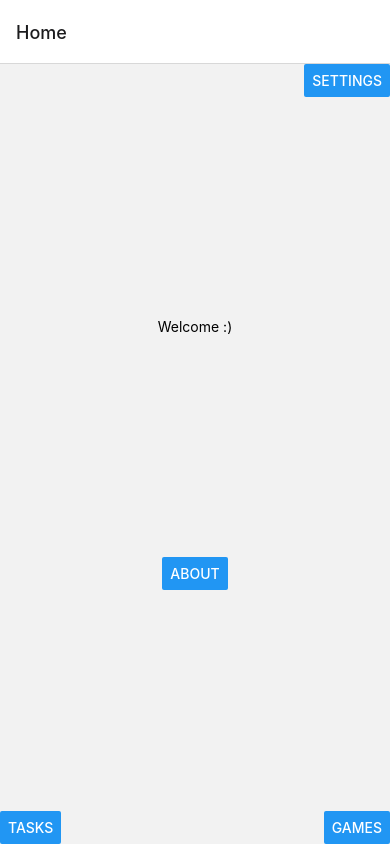
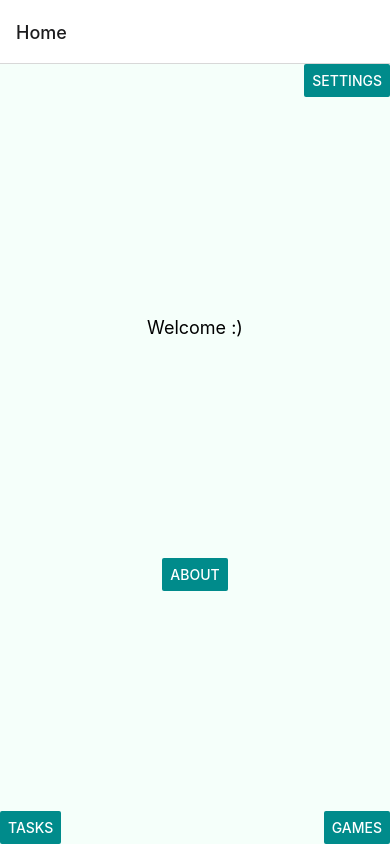
Before and after one commit to saltysodapop/COSI153a, a React Native app in the folder finalProject/: screen /Home in a window 390 px wide. Built offline with nearby package versions, Linux system fonts and the light colour scheme.

Commit message:
procrastinating :/

```diff
--- a/finalProject/App.js
+++ b/finalProject/App.js
@@ -4,38 +4,10 @@ import { Button, View, Text } from 'react-native';
 import { NavigationContainer } from '@react-navigation/native';
 import { createNativeStackNavigator } from '@react-navigation/native-stack';
 import { HomeScreen } from './components/HomeScreen';
-
-function AboutScreen() {
-  return (
-    <View style={{ flex: 1, alignItems: 'center', justifyContent: 'center' }}>
-      <Text>About page</Text>
-    </View>
-  );
-}
-
-function TasksScreen() {
-  return (
-    <View style={{ flex: 1, alignItems: 'center', justifyContent: 'center' }}>
-      <Text>Add a new task</Text>
-    </View>
-  );
-}
-
-function GamesScreen() {
-  return (
-    <View style={{ flex: 1, alignItems: 'center', justifyContent: 'center' }}>
-      <Text>Pick a game!</Text>
-    </View>
-  );
-}
-
-function SettingsScreen() {
-  return (
-    <View style={{ flex: 1, alignItems: 'center', justifyContent: 'center' }}>
-      <Text>Change settings</Text>
-    </View>
-  );
-}
+import AboutScreen from './components/AboutScreen';
+import TasksScreen from './components/TasksScreen';
+import GamesScreen from './components/GamesScreen';
+import SettingsScreen from './components/SettingsScreen';
 
 const Stack = createNativeStackNavigator();
 
--- /dev/null
+++ b/finalProject/components/AboutScreen.js
@@ -0,0 +1,12 @@
+import * as React from 'react';
+import { View, Text } from 'react-native';
+
+function AboutScreen() {
+    return (
+      <View style={{ flex: 1, alignItems: 'center', justifyContent: 'center', backgroundColor: '#f5fffa' }}>
+        <Text>About page</Text>
+      </View>
+    );
+  }
+
+  export default AboutScreen
--- /dev/null
+++ b/finalProject/components/GamesScreen.js
@@ -0,0 +1,21 @@
+import * as React from 'react';
+import { View, Text, Button } from 'react-native';
+
+function GamesScreen() {
+    return (
+      <View style={{ flex: 1, alignItems: 'center', justifyContent: 'center', backgroundColor: '#f5fffa' }}>
+        <Text>Pick a minigame!</Text>
+        <Button
+          color='#483d8b'
+          title="game 1"/>
+        <Button
+          color='#483d8b'
+          title="game 2"/>
+        <Button
+          color='#483d8b'
+          title="game 3"/>
+      </View>
+    );
+  }
+
+  export default GamesScreen
--- a/finalProject/components/HomeScreen.js
+++ b/finalProject/components/HomeScreen.js
@@ -3,20 +3,24 @@ import { Button, View, Text } from 'react-native';
 
 function HomeScreen({ navigation }) {
     return (
-      <><View style={{flexDirection: 'row-reverse', justifyContent: 'space-between' }}>
+      <><View style={{flexDirection: 'row-reverse', justifyContent: 'space-between', backgroundColor: '#f5fffa' }}>
           <Button style={{ top: 0, right: 0 }}
+          color='#008b8b'
           title="Settings"
           onPress={() => navigation.navigate('Settings')} />
-        </View><View style={{ flex: 1, alignItems: 'center', justifyContent: 'space-evenly' }}>
-        <Text>Welcome :)</Text>
+        </View><View style={{ flex: 1, alignItems: 'center', justifyContent: 'space-evenly', backgroundColor: '#f5fffa' }}>
+        <Text style={{fontSize: 18}}>Welcome :)</Text>
         <Button
+          color='#008b8b'
           title="About"
           onPress={() => navigation.navigate('About')} />
-      </View><View style={{flexDirection: 'row', justifyContent: 'space-between' }}>
+      </View><View style={{flexDirection: 'row', justifyContent: 'space-between', backgroundColor: '#f5fffa' }}>
         <Button style={{ bottom: 0, left: 0 }}
+          color='#008b8b'
           title="Tasks"
           onPress={() => navigation.navigate('Current tasks')} />
           <Button style={{ bottom: 0, right: 0 }}
+          color='#008b8b'
           title="Games"
           onPress={() => navigation.navigate('Minigames')} />
         </View></>
--- /dev/null
+++ b/finalProject/components/SettingsScreen.js
@@ -0,0 +1,12 @@
+import * as React from 'react';
+import { View, Text } from 'react-native';
+
+function SettingsScreen() {
+    return (
+      <View style={{ flex: 1, alignItems: 'center', justifyContent: 'center', backgroundColor: '#f5fffa' }}>
+        <Text>Change settings</Text>
+      </View>
+    );
+  }
+
+  export default SettingsScreen
--- /dev/null
+++ b/finalProject/components/TasksScreen.js
@@ -0,0 +1,29 @@
+import React, {useState} from 'react';
+import { View, Text, TextInput, Button, FlatList } from 'react-native';
+
+function TasksScreen() {
+    const [tasks, setTasks] = useState([]);
+    const [task, setTask] = useState('');
+
+    return (
+      <View style={{ flex: 1, alignItems: 'center', justifyContent: 'center', backgroundColor: '#f5fffa' }}>
+        <Text>Add a new task</Text>
+        <TextInput
+            style={{height: 40, borderColor: '#483d8b', borderWidth: 2}}
+            onChangeText={text => setTask(text)}
+            value={task} />
+        <Button
+            color='#008b8b'
+            title="new task"
+            onPress={() => {
+                setTasks([...tasks, task]);
+                setTask('');
+            }} />
+        <Text>
+            {tasks}
+        </Text>
+      </View>
+    );
+  }
+
+  export default TasksScreen
```
